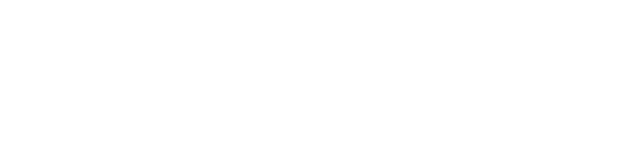
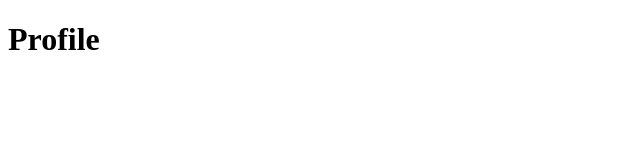
Before and after one commit to Muramatsu624/Profile, a plain HTML site: page index.html in a window 1280 px wide. Shown: the whole page, without its empty margins (0-640 px from the left). Drawn offline with Linux system fonts and the light colour scheme.

Commit message:
add header>h1

```diff
--- a/index.html
+++ b/index.html
@@ -7,6 +7,8 @@
     <title>Document</title>
 </head>
 <body>
-
+    <header>
+        <h1>Profile</h1>
+    </header>
 </body>
 </html>
```
